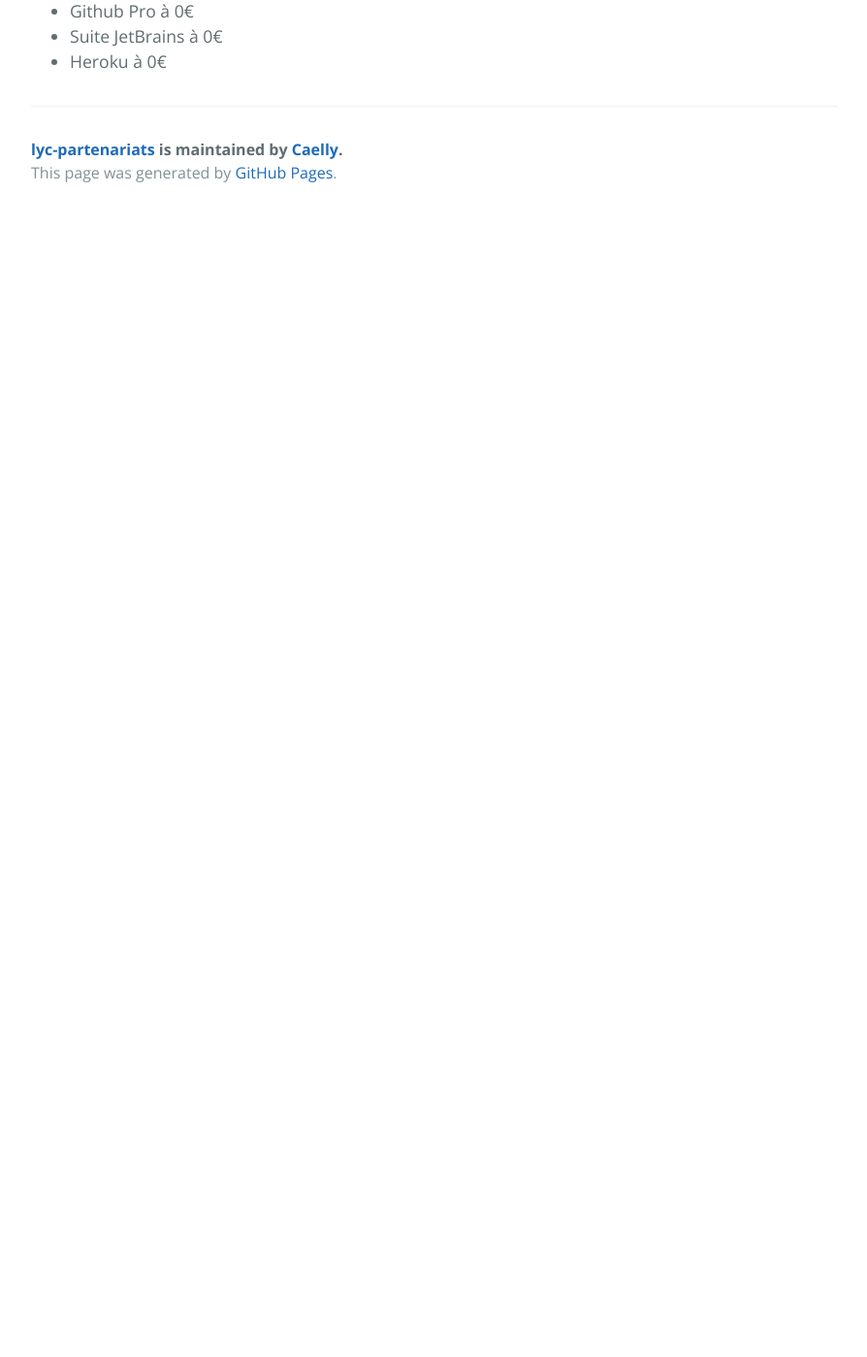
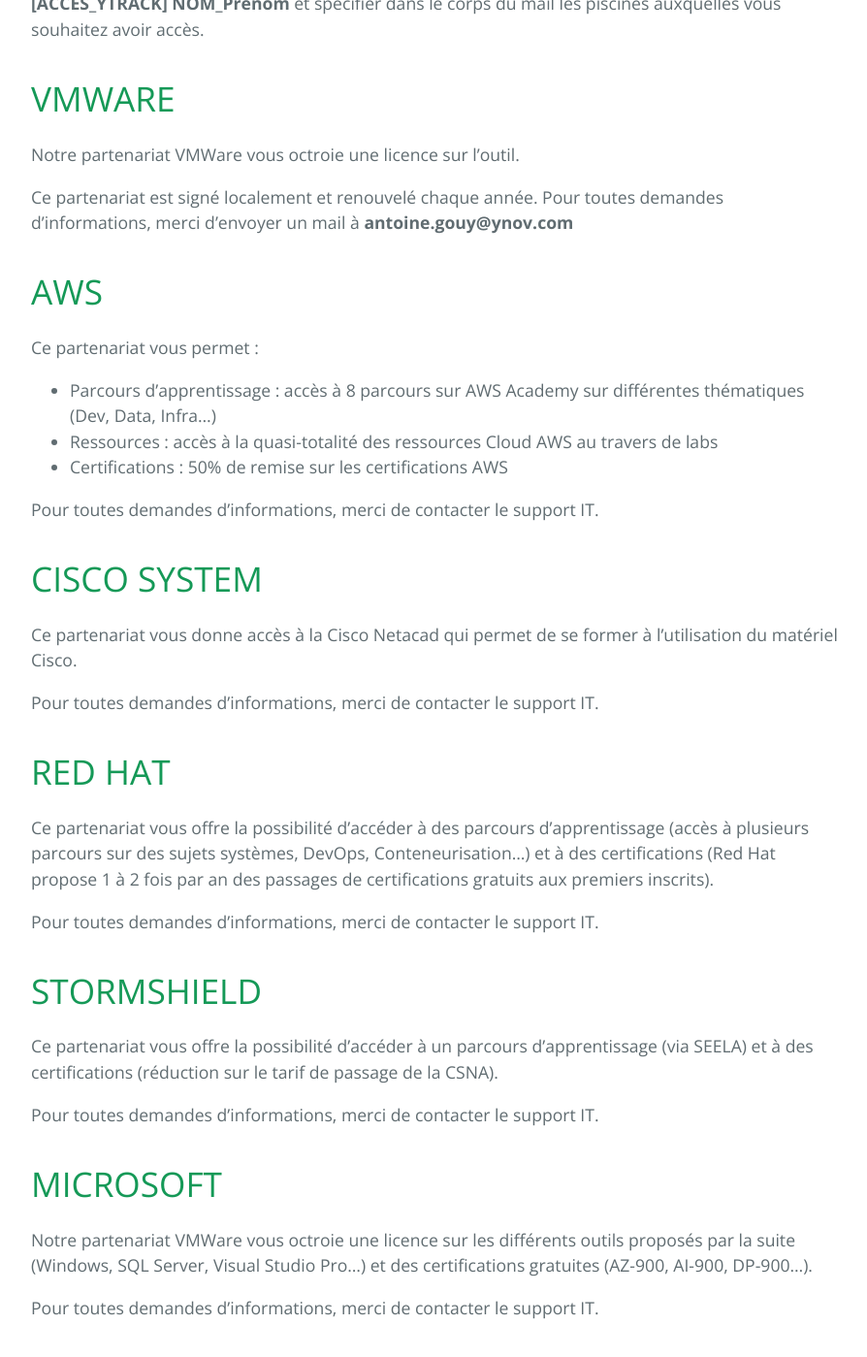
Before and after one commit to Caelly/lyc-partenariats, a Jekyll site: the page built from index.md, in a window 1280 px wide and 1400 px high, scrolled down 2829 px. Shown: the whole window at 97% size, without its empty margins (192-1086 px from the left). Built offline with Jekyll 4.4.1, drawn with Linux system fonts in a browser that asks for light colours; our own code applies the rules of GitHub Pages for plain Markdown files; before the commit the page ends 3051 px from its top, so only the background shows below that; some of the changed text lies outside the part shown.

Commit message:
feat(home): add national partners

```diff
--- a/index.md
+++ b/index.md
@@ -2,12 +2,20 @@
 layout: default
 ---
 
+# SOMMAIRE
 
-# OPQUAST
+* LE CLUSIR
+* SEELA
+* OPQUAST
+* YTRACK
+* VMWARE
+* AWS
+* CISCO SYSTEM
+* RED HAT
+* STORMSHIELD
+* MICROSOFT
+* BONS PLANS ETUDIANTS
 
-A partir de septembre 2024, Ynov créera des accès à son partenaire Opquast pour vous permettre de monter en compétences sur les notions de qualité, d'accessibilité et conformité web.
-
-**Plus d'informations sur : https://www.opquast.com/**
 
 
 # LE CLUSIR
@@ -30,7 +38,6 @@ Le partenariat avec le CLUSIR de la région AURA, vous donne accès à des conf
 
 Pour profiter de ce partenariat, merci de prendre contact en amont avec Cellya Sirot au 5ème étage dans le bureau de la pédagogie, par le biais de Teams ou par mail (c.sirot@ynov.com) **afin de signer le règlement intérieur et la charte d'éthique**.
 
-
 # SEELA
 
 Grâce à un partenariat exclusif entre YNOV et Seela Cybertraining, vous avez désormais un accès privilégié à une ressource conséquente dans le domaine de la cybersécurité.
@@ -44,6 +51,13 @@ Bien qu’axée cybersécurité, n’hésitez pas à jeter un œil quel que soit
 Profitez de cet accès pour compléter votre parcours et votre panel de connaissances !
 
 Soyez curieux et n’hésitez pas à prendre contact avec vos référents de filière si vous avez besoin d’aide ou de recommandations 😊
+
+
+# OPQUAST
+
+A partir de septembre 2024, Ynov créera des accès à son partenaire Opquast pour vous permettre de monter en compétences sur les notions de qualité, d'accessibilité et conformité web.
+
+**Plus d'informations sur : https://www.opquast.com/**
 
 
 # YTRACK
@@ -75,6 +89,40 @@ Notre partenariat VMWare vous octroie une licence sur l'outil.
 Ce partenariat est signé localement et renouvelé chaque année.
 Pour toutes demandes d'informations, merci d'envoyer un mail à **antoine.gouy@ynov.com**
 
+# AWS
+
+Ce partenariat vous permet :
+
+* Parcours d'apprentissage : accès à 8 parcours sur AWS Academy sur différentes thématiques (Dev, Data, Infra...)
+* Ressources : accès à la quasi-totalité des ressources Cloud AWS au travers de labs
+* Certifications : 50% de remise sur les certifications AWS
+
+Pour toutes demandes d'informations, merci de contacter le support IT.
+
+# CISCO SYSTEM
+
+Ce partenariat vous donne accès à la Cisco Netacad qui permet de se former à l'utilisation du matériel Cisco.
+
+Pour toutes demandes d'informations, merci de contacter le support IT.
+
+# RED HAT
+
+Ce partenariat vous offre la possibilité d'accéder à des parcours d'apprentissage (accès à plusieurs parcours sur des sujets systèmes, DevOps, Conteneurisation...) et à des certifications (Red Hat propose 1 à 2 fois par an des passages de certifications gratuits aux premiers inscrits).
+
+Pour toutes demandes d'informations, merci de contacter le support IT.
+
+# STORMSHIELD
+
+Ce partenariat vous offre la possibilité d'accéder à un parcours d'apprentissage (via SEELA) et à des certifications (réduction sur le tarif de passage de la CSNA).
+
+Pour toutes demandes d'informations, merci de contacter le support IT.
+
+# MICROSOFT
+
+Notre partenariat VMWare vous octroie une licence sur les différents outils proposés par la suite (Windows, SQL Server, Visual Studio Pro...) et des certifications gratuites (AZ-900, AI-900, DP-900...).
+
+Pour toutes demandes d'informations, merci de contacter le support IT.
+
 # BONS PLANS ETUDIANTS
 
 Voici une liste d'avantages divers grâce à votre compte Ynov et/ou statut étudiant :
```
